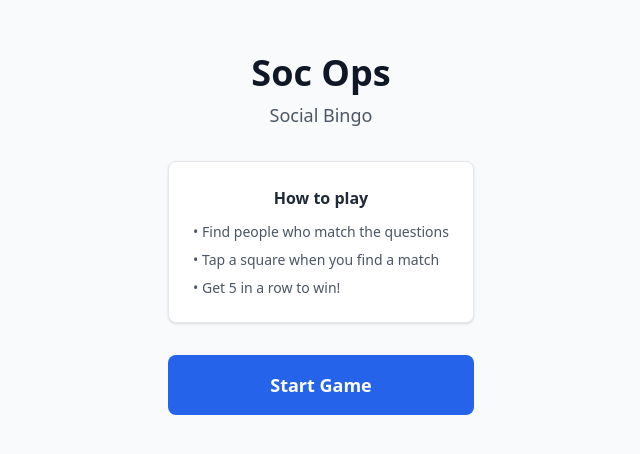
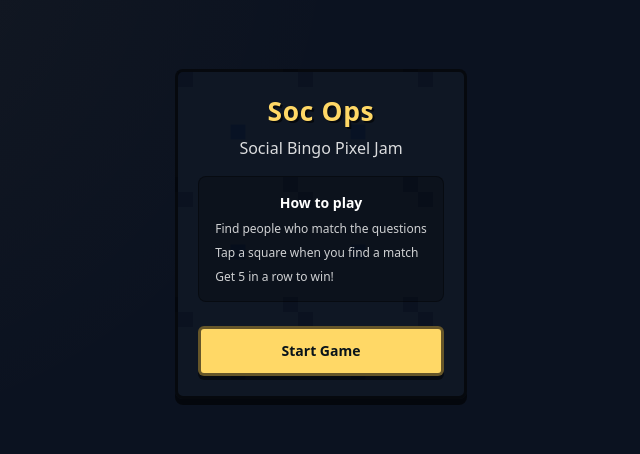
Before and after one commit to AI4Pro/social-bingo, a React (Vite) app: page / in a window 1280 px wide. Shown: the part 166-620 px from the top of the page, without its empty margins (319-959 px from the left). Built offline with nearby package versions, Linux system fonts and the light colour scheme.

Commit message:
feat(pixel): Pixel Arcade theme + assets + component restyles

```diff
--- a/src/components/BingoModal.tsx
+++ b/src/components/BingoModal.tsx
@@ -4,15 +4,15 @@ interface BingoModalProps {
 
 export function BingoModal({ onDismiss }: BingoModalProps) {
   return (
-    <div className="fixed inset-0 bg-black/50 flex items-center justify-center p-4 z-50">
-      <div className="bg-white rounded-xl p-6 max-w-xs w-full text-center shadow-xl animate-[bounce_0.5s_ease-out]">
-        <div className="text-5xl mb-4">🎉</div>
-        <h2 className="text-3xl font-bold text-amber-500 mb-2">BINGO!</h2>
-        <p className="text-gray-600 mb-6">You completed a line!</p>
+    <div className="pixel-modal-backdrop">
+      <div className="pixel-modal pixel-pop">
+        <div className="text-5xl mb-4"></div>
+        <h2 className="text-3xl font-bold text-amber-400 mb-2">BINGO!</h2>
+        <p className="text-white/80 mb-6">You completed a line!</p>
 
         <button
           onClick={onDismiss}
-          className="w-full bg-accent text-white font-semibold py-3 px-6 rounded-lg active:bg-accent-light transition-colors"
+          className="w-full pixel-btn text-sm"
         >
           Keep Playing
         </button>
--- a/src/components/BingoSquare.tsx
+++ b/src/components/BingoSquare.tsx
@@ -7,14 +7,9 @@ interface BingoSquareProps {
 }
 
 export function BingoSquare({ square, isWinning, onClick }: BingoSquareProps) {
-  const baseClasses =
-    'relative flex items-center justify-center p-1 text-center border border-gray-300 rounded transition-all duration-150 select-none min-h-[60px] text-xs leading-tight';
+  const baseClasses = 'tile rounded select-none text-xs leading-tight';
 
-  const stateClasses = square.isMarked
-    ? isWinning
-      ? 'bg-amber-200 border-amber-400 text-amber-900'
-      : 'bg-marked border-marked-border text-green-800'
-    : 'bg-white text-gray-700 active:bg-gray-100';
+  const stateClasses = square.isMarked ? (isWinning ? 'tile--winning' : 'tile--marked') : 'bg-white text-gray-700 active:bg-gray-100';
 
   const freeSpaceClasses = square.isFreeSpace ? 'font-bold text-sm' : '';
 
@@ -28,7 +23,7 @@ export function BingoSquare({ square, isWinning, onClick }: BingoSquareProps) {
     >
       <span className="wrap-break-word hyphens-auto">{square.text}</span>
       {square.isMarked && !square.isFreeSpace && (
-        <span className="absolute top-0.5 right-0.5 text-green-600 text-xs">✓</span>
+        <img src="/src/assets/pixel/check.svg" className="pixel-check" alt="marked" />
       )}
     </button>
   );
--- a/src/components/StartScreen.tsx
+++ b/src/components/StartScreen.tsx
@@ -4,24 +4,21 @@ interface StartScreenProps {
 
 export function StartScreen({ onStart }: StartScreenProps) {
   return (
-    <div className="flex flex-col items-center justify-center min-h-full p-6 bg-gray-50">
-      <div className="text-center max-w-sm">
-        <h1 className="text-4xl font-bold text-gray-900 mb-2">Soc Ops</h1>
-        <p className="text-lg text-gray-600 mb-8">Social Bingo</p>
+    <div className="pixel-root p-6">
+      <div className="pixel-panel pixel-bg-card max-w-sm">
+        <h1 className="pixel-title mb-1">Soc Ops</h1>
+        <p className="pixel-sub mb-4">Social Bingo  Pixel Jam</p>
 
-        <div className="bg-white rounded-lg p-6 shadow-sm border border-gray-200 mb-8">
-          <h2 className="font-semibold text-gray-800 mb-3">How to play</h2>
-          <ul className="text-left text-gray-600 text-sm space-y-2">
-            <li>• Find people who match the questions</li>
-            <li>• Tap a square when you find a match</li>
-            <li>• Get 5 in a row to win!</li>
+        <div className="bg-black/20 rounded-lg p-4 mb-6 border border-black/40">
+          <h2 className="font-semibold text-sm text-white mb-2">How to play</h2>
+          <ul className="text-left text-white/80 text-xs space-y-2">
+            <li> Find people who match the questions</li>
+            <li> Tap a square when you find a match</li>
+            <li> Get 5 in a row to win!</li>
           </ul>
         </div>
 
-        <button
-          onClick={onStart}
-          className="w-full bg-accent text-white font-semibold py-4 px-8 rounded-lg text-lg active:bg-accent-light transition-colors"
-        >
+        <button onClick={onStart} className="w-full pixel-btn text-sm">
           Start Game
         </button>
       </div>
--- a/src/index.css
+++ b/src/index.css
@@ -6,6 +6,13 @@
   --color-marked: #dcfce7;
   --color-marked-border: #22c55e;
   --color-bingo: #fbbf24;
+
+  /* Pixel Arcade tokens */
+  --pixel-bg: #0b1220;
+  --pixel-panel: #0f1724;
+  --pixel-accent: #ffd866;
+  --pixel-accent-2: #ff6b6b;
+  --pixel-paper: #e6f0ff;
 }
 
 html,
@@ -19,3 +26,84 @@ body {
   font-family: system-ui, -apple-system, sans-serif;
   -webkit-tap-highlight-color: transparent;
 }
+
+/* Pixel utilities */
+.pixel-root {
+  min-height: 100%;
+  display: flex;
+  align-items: center;
+  justify-content: center;
+  background: radial-gradient(circle at 10% 10%, rgba(255,216,102,0.04), transparent 40%), var(--pixel-bg);
+  color: var(--pixel-paper);
+  image-rendering: pixelated;
+}
+
+.pixel-panel {
+  background: linear-gradient(180deg, rgba(255,255,255,0.02), rgba(255,255,255,0.01));
+  border: 3px solid rgba(0,0,0,0.6);
+  padding: 1.25rem;
+  border-radius: 8px;
+  box-shadow: 0 6px 0 rgba(0,0,0,0.6);
+  text-align: center;
+}
+
+.pixel-title {
+  font-weight: 700;
+  font-size: 1.65rem;
+  letter-spacing: 0.025em;
+  color: var(--pixel-accent);
+  text-shadow: 2px 2px 0 rgba(0,0,0,0.6);
+}
+
+.pixel-sub {
+  color: rgba(255,255,255,0.85);
+  margin-bottom: 1rem;
+}
+
+.pixel-btn {
+  display: inline-block;
+  background: var(--pixel-accent);
+  color: #09131a;
+  font-weight: 700;
+  padding: 0.75rem 1rem;
+  border-radius: 6px;
+  border: 3px solid rgba(0,0,0,0.6);
+  box-shadow: 0 4px 0 rgba(0,0,0,0.5);
+  transition: transform .06s ease;
+}
+.pixel-btn:active { transform: translateY(2px); box-shadow: 0 2px 0 rgba(0,0,0,0.5); }
+
+/* Card grid background (pixelated) */
+.pixel-bg-card {
+  background-image: url('/src/assets/pixel/tile-grid.svg');
+  background-repeat: repeat;
+  background-size: 120px;
+  image-rendering: pixelated;
+}
+
+/* Tile styles */
+.tile {
+  position: relative;
+  display: flex;
+  align-items: center;
+  justify-content: center;
+  padding: 0.25rem;
+  text-align: center;
+  border: 2px solid rgba(0,0,0,0.5);
+  background: linear-gradient(180deg, rgba(255,255,255,0.015), rgba(0,0,0,0.03));
+  min-height: 60px;
+  font-size: 0.65rem;
+  line-height: 1;
+}
+
+.tile--marked { background: linear-gradient(180deg, rgba(255,218,102,0.14), rgba(255,160,160,0.06)); border-color: rgba(255,200,100,0.9); }
+.tile--winning { background: linear-gradient(180deg, rgba(255,210,50,0.22), rgba(255,150,20,0.06)); border-color: rgba(255,200,40,1); }
+
+.pixel-check { width: 18px; height: 18px; position: absolute; top: 6px; right: 6px; image-rendering: pixelated }
+
+/* Modal */
+.pixel-modal-backdrop { background: linear-gradient(180deg, rgba(0,0,0,0.6), rgba(0,0,0,0.6)); position: fixed; inset: 0; display:flex; align-items:center; justify-content:center; z-index:50 }
+.pixel-modal { background: linear-gradient(180deg, rgba(255,255,255,0.02), rgba(255,255,255,0.01)); border: 4px solid rgba(0,0,0,0.6); padding: 1.25rem; border-radius: 12px; text-align: center; box-shadow: 0 10px 0 rgba(0,0,0,0.6); }
+
+@keyframes pixel-pop { 0% { transform: scale(0.9); } 60% { transform: scale(1.05); } 100% { transform: scale(1); } }
+.pixel-pop { animation: pixel-pop .45s cubic-bezier(.22,.9,.26,1); }
```
Also changed, not shown: src/assets/pixel/check.svg (added), src/assets/pixel/tile-grid.svg (added).
